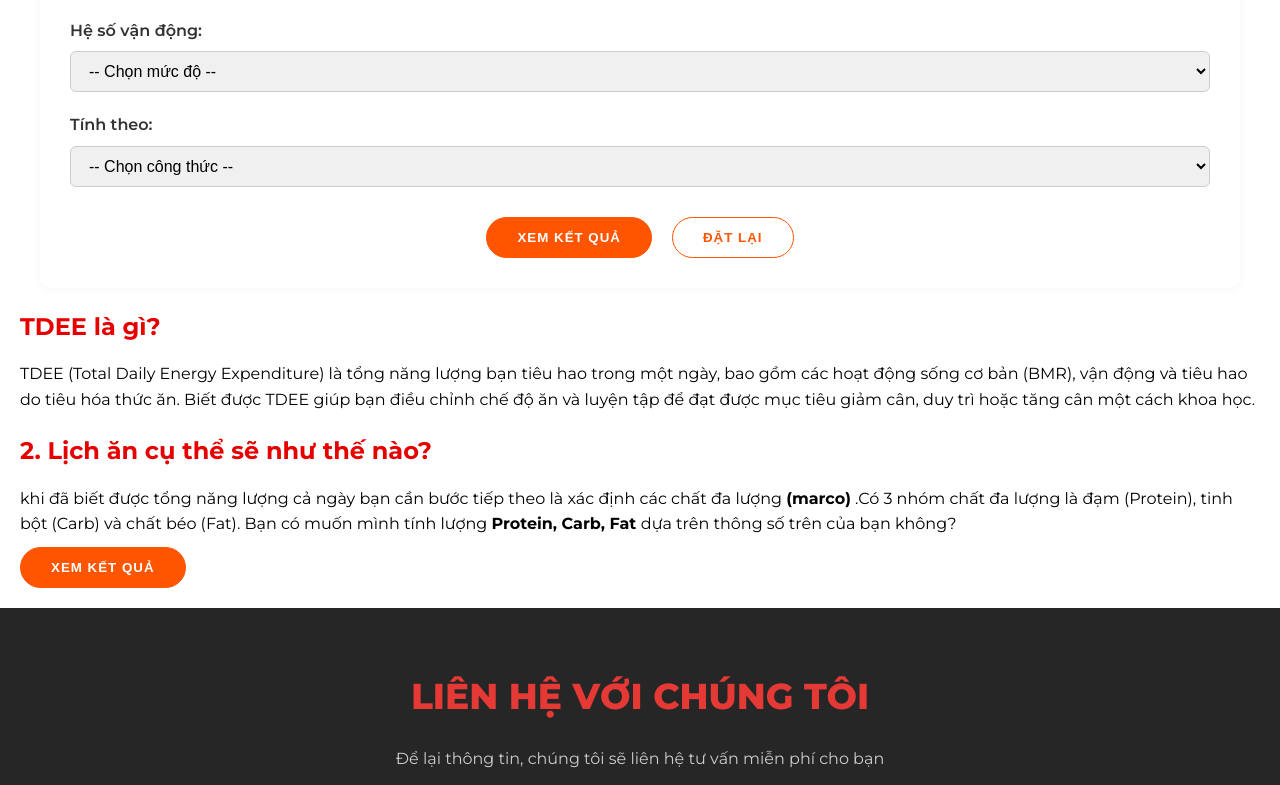
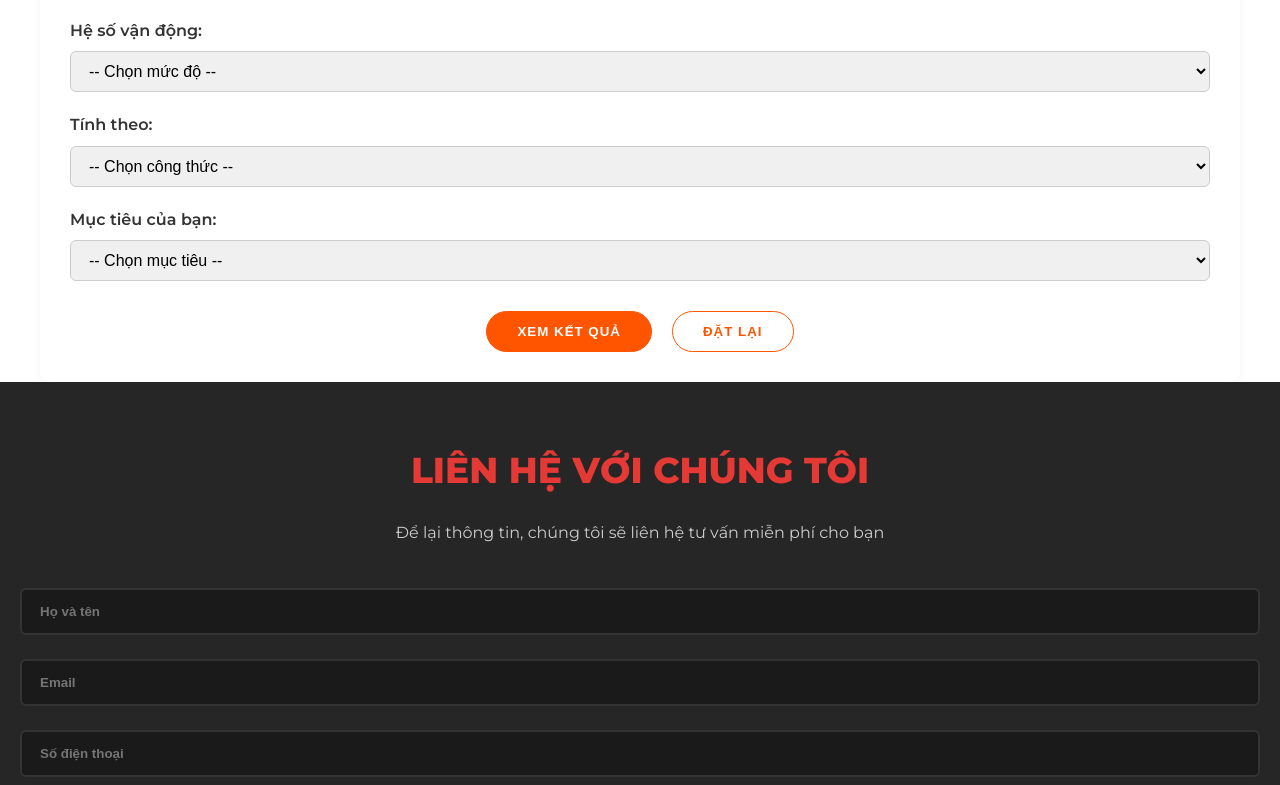
Before and after one commit to ThienAress/htcoaching, a React (Vite) app in the folder my-create-app/: page /tdee-calculator in a window 1280 px wide. Shown: the part 579-1364 px from the top of the page. Built offline with nearby package versions, Linux system fonts and the light colour scheme.

Commit message:
done logic tdeeCalculator

```diff
--- a/my-create-app/src/Pages/TdeeCalculator/TdeeCalculator.jsx
+++ b/my-create-app/src/Pages/TdeeCalculator/TdeeCalculator.jsx
@@ -13,38 +13,47 @@ const TdeeCalculator = () => {
     activity: "",
     formula: "",
     bodyfat: "",
+    goal: "",
   });
 
   const [errors, setErrors] = useState({});
   const [tdee, setTdee] = useState(null);
   const [bmr, setBmr] = useState(null);
+  const [adjustedCalories, setAdjustedCalories] = useState(null);
   const [macroSet, setMacroSet] = useState(null);
+  const [goalNotice, setGoalNotice] = useState(false);
 
   const handleChange = (e) => {
     const { name, value } = e.target;
     if (!name) return;
+    if (["height", "weight", "age", "bodyfat"].includes(name) && value < 0)
+      return;
     setForm((prev) => ({ ...prev, [name]: value }));
     setErrors((prev) => ({ ...prev, [name]: "" }));
   };
 
   const handleSubmit = (e) => {
     e.preventDefault();
-    const { gender, height, weight, age, activity, formula, bodyfat } = form;
+    const { gender, height, weight, age, activity, formula, bodyfat, goal } =
+      form;
 
     let newErrors = {};
     if (!gender) newErrors.gender = "Vui lòng chọn giới tính.";
-    if (!height) newErrors.height = "Vui lòng nhập chiều cao.";
-    if (!weight) newErrors.weight = "Vui lòng nhập cân nặng.";
-    if (!age) newErrors.age = "Vui lòng nhập tuổi.";
+    if (!height || height <= 0) newErrors.height = "Chiều cao phải lớn hơn 0.";
+    if (!weight || weight <= 0) newErrors.weight = "Cân nặng phải lớn hơn 0.";
+    if (!age || age <= 0) newErrors.age = "Tuổi phải lớn hơn 0.";
     if (!activity) newErrors.activity = "Vui lòng chọn mức độ hoạt động.";
     if (!formula) newErrors.formula = "Vui lòng chọn công thức.";
-    if (formula === "Katch-McArdle" && !bodyfat)
+    if (!goal) newErrors.goal = "Vui lòng chọn mục tiêu.";
+    if (formula === "Katch-McArdle" && (!bodyfat || bodyfat <= 0)) {
       newErrors.bodyfat = "Vui lòng nhập body fat (%).";
+    }
 
     if (Object.keys(newErrors).length > 0) {
       setErrors(newErrors);
       setTdee(null);
       setBmr(null);
+      setAdjustedCalories(null);
       return;
     }
 
@@ -52,20 +61,26 @@ const TdeeCalculator = () => {
     const w = parseFloat(weight);
     const a = parseInt(age);
     const act = parseFloat(activity);
+    let calculatedBmr = 0;
 
-    let calculatedBmr = 0;
     if (formula === "Mifflin-St Jeor") {
       calculatedBmr = 10 * w + 6.25 * h - 5 * a + (gender === "Nam" ? 5 : -161);
-    } else if (formula === "Katch-McArdle") {
+    } else {
       const bf = parseFloat(bodyfat) / 100;
       const leanMass = w * (1 - bf);
       calculatedBmr = 370 + 21.6 * leanMass;
     }
 
-    const calculatedTdee = Math.round(calculatedBmr * act);
+    const tdeeBase = calculatedBmr * act;
     setBmr(Math.round(calculatedBmr));
-    setTdee(calculatedTdee);
+    setTdee(Math.round(tdeeBase));
+
+    let adjusted = tdeeBase;
+    if (goal === "gain") adjusted += 300;
+    else if (goal === "lose") adjusted -= 300;
+    setAdjustedCalories(Math.round(adjusted));
     setMacroSet(null);
+    setGoalNotice(false);
   };
 
   const handleReset = () => {
@@ -77,28 +92,30 @@ const TdeeCalculator = () => {
       activity: "",
       formula: "",
       bodyfat: "",
+      goal: "",
     });
     setTdee(null);
     setBmr(null);
+    setAdjustedCalories(null);
     setErrors({});
     setMacroSet(null);
+    setGoalNotice(false);
   };
 
   const calculateMacro = () => {
-    if (!tdee) return;
-
+    if (!adjustedCalories) return;
     const plans = {
       "Low-carb": { protein: 0.4, fat: 0.4, carb: 0.2 },
-      "Moderate-carb ": { protein: 0.3, fat: 0.35, carb: 0.35 },
+      "Moderate-carb": { protein: 0.3, fat: 0.35, carb: 0.35 },
       "High-carb": { protein: 0.3, fat: 0.2, carb: 0.5 },
     };
 
     const results = {};
-    for (const [goal, ratio] of Object.entries(plans)) {
-      const pCal = tdee * ratio.protein;
-      const cCal = tdee * ratio.carb;
-      const fCal = tdee * ratio.fat;
-      results[goal] = {
+    for (const [goalName, ratio] of Object.entries(plans)) {
+      const pCal = adjustedCalories * ratio.protein;
+      const cCal = adjustedCalories * ratio.carb;
+      const fCal = adjustedCalories * ratio.fat;
+      results[goalName] = {
         protein: Math.round(pCal / 4),
         carb: Math.round(cCal / 4),
         fat: Math.round(fCal / 9),
@@ -115,7 +132,6 @@ const TdeeCalculator = () => {
           <h2 className="tdee-title">
             ĐO LƯỢNG CALO ĐỐT CHÁY TRONG 1 NGÀY TDEE
           </h2>
-
           <form
             className="tdee-form"
             onSubmit={handleSubmit}
@@ -137,12 +153,12 @@ const TdeeCalculator = () => {
                   <p className="error-message">{errors.gender}</p>
                 )}
               </div>
-
               <div className="form-group">
                 <label>Chiều cao (cm):</label>
                 <input
                   type="number"
                   name="height"
+                  min="0"
                   value={form.height}
                   onChange={handleChange}
                 />
@@ -150,12 +166,12 @@ const TdeeCalculator = () => {
                   <p className="error-message">{errors.height}</p>
                 )}
               </div>
-
               <div className="form-group">
                 <label>Cân nặng (kg):</label>
                 <input
                   type="number"
                   name="weight"
+                  min="0"
                   value={form.weight}
                   onChange={handleChange}
                 />
@@ -163,18 +179,17 @@ const TdeeCalculator = () => {
                   <p className="error-message">{errors.weight}</p>
                 )}
               </div>
-
               <div className="form-group">
                 <label>Tuổi:</label>
                 <input
                   type="number"
                   name="age"
+                  min="0"
                   value={form.age}
                   onChange={handleChange}
                 />
                 {errors.age && <p className="error-message">{errors.age}</p>}
               </div>
-
               <div className="form-group">
                 <label>Hệ số vận động:</label>
                 <select
@@ -185,7 +200,7 @@ const TdeeCalculator = () => {
                   <option value="">-- Chọn mức độ --</option>
                   <option value="1.2">Ít vận động</option>
                   <option value="1.375">Vận động nhẹ (1–3 buổi/tuần)</option>
-                  <option value="1.55">Vận động phải (3–5 buổi/tuần)</option>
+                  <option value="1.55">Vận động vừa (3–5 buổi/tuần)</option>
                   <option value="1.725">Vận động nhiều (6–7 buổi/tuần)</option>
                   <option value="1.9">Vận động rất nhiều (2 buổi/ngày)</option>
                 </select>
@@ -193,7 +208,6 @@ const TdeeCalculator = () => {
                   <p className="error-message">{errors.activity}</p>
                 )}
               </div>
-
               <div className="form-group">
                 <label>Tính theo:</label>
                 <select
@@ -209,13 +223,13 @@ const TdeeCalculator = () => {
                   <p className="error-message">{errors.formula}</p>
                 )}
               </div>
-
               {form.formula === "Katch-McArdle" && (
                 <div className="form-group">
                   <label>Body Fat (%):</label>
                   <input
                     type="number"
                     name="bodyfat"
+                    min="0"
                     value={form.bodyfat}
                     onChange={handleChange}
                   />
@@ -224,8 +238,32 @@ const TdeeCalculator = () => {
                   )}
                 </div>
               )}
+              <div className="form-group">
+                <label>Mục tiêu của bạn:</label>
+                <select
+                  name="goal"
+                  value={form.goal}
+                  onChange={(e) => {
+                    const prev = form.goal;
+                    handleChange(e);
+                    if (prev && prev !== e.target.value) setGoalNotice(true);
+                    else setGoalNotice(false);
+                  }}
+                >
+                  <option value="">-- Chọn mục tiêu --</option>
+                  <option value="gain">Tăng cơ</option>
+                  <option value="lose">Giảm mỡ</option>
+                  <option value="maintain">Duy trì</option>
+                </select>
+                {errors.goal && <p className="error-message">{errors.goal}</p>}
+                {goalNotice && (
+                  <p className="goal-notice">
+                    Bạn đã thay đổi mục tiêu. Hãy bấm lại vào nút "Xem kết quả"
+                    để xem kết quả mới.
+                  </p>
+                )}
               </div>
-
+            </div>
             <div className="form-actions">
               <button type="submit" className="btn btn-primary">
                 Xem kết quả
@@ -240,74 +278,97 @@ const TdeeCalculator = () => {
                 <div className="result-card">
                   <h4>TDEE của bạn:</h4>
                   <div className="value">
-                    {tdee}
-                    <span> kcal/ngày</span>
+                    {tdee} <span>kcal/ngày</span>
                   </div>
                 </div>
                 <div className="result-card">
                   <h4>BMR của bạn:</h4>
                   <div className="value">
-                    {bmr}
-                    <span> kcal/ngày</span>
+                    {bmr} <span>kcal/ngày</span>
                   </div>
                 </div>
                 <div className="result-card">
-                  <h4>Lượng calo cần thiết:</h4>
+                  <h4>
+                    Lượng calories cần thiết (
+                    {form.goal === "gain"
+                      ? "tăng cân"
+                      : form.goal === "lose"
+                      ? "giảm mỡ"
+                      : "duy trì"}
+                    ):
+                  </h4>
                   <div className="value">
-                    {tdee}
-                    <span> kcal/ngày</span>
+                    {adjustedCalories} <span>kcal/ngày</span>
                   </div>
                 </div>
               </div>
             )}
           </form>
 
+          {adjustedCalories && (
+            <>
               <div className="tdee-description">
                 <h3>TDEE là gì?</h3>
                 <p>
-              TDEE (Total Daily Energy Expenditure) là tổng năng lượng bạn tiêu
-              hao trong một ngày, bao gồm các hoạt động sống cơ bản (BMR), vận
-              động và tiêu hao do tiêu hóa thức ăn. Biết được TDEE giúp bạn điều
-              chỉnh chế độ ăn và luyện tập để đạt được mục tiêu giảm cân, duy
-              trì hoặc tăng cân một cách khoa học.
+                  TDEE (Total Daily Energy Expenditure) là tổng năng lượng bạn
+                  tiêu hao trong một ngày, bao gồm các hoạt động sống cơ bản
+                  (BMR), vận động và tiêu hao do tiêu hóa thức ăn. Biết được
+                  TDEE giúp bạn điều chỉnh chế độ ăn và luyện tập để đạt được
+                  mục tiêu.
                 </p>
               </div>
 
               <div className="tdee-info-section">
                 <h3>2. Lịch ăn cụ thể sẽ như thế nào?</h3>
                 <p>
-              khi đã biết được tổng năng lượng cả ngày bạn cần bước tiếp theo là
-              xác định các chất đa lượng <strong>(marco)</strong> .Có 3 nhóm
-              chất đa lượng là đạm (Protein), tinh bột (Carb) và chất béo (Fat).
-              Bạn có muốn mình tính lượng <strong>Protein, Carb, Fat </strong>
-              dựa trên thông số trên của bạn không?
+                  Khi đã biết được tổng năng lượng bạn cần, bước tiếp theo là
+                  xác định các chất đa lượng (macros): Đạm (Protein), Tinh bột
+                  (Carb), Chất béo (Fat). Bạn muốn mình tính giúp không?
                 </p>
                 <button onClick={calculateMacro} className="btn btn-primary">
                   Xem kết quả
                 </button>
+                {macroSet && (
+                  <>
+                    <p className="macro-note">
+                      Đây là lượng calories mình đã điều chỉnh từ TDEE ban đầu
+                      của bạn là <strong>{tdee}</strong> kcal thành lượng
+                      calories cần thiết để{" "}
+                      <strong>
+                        {form.goal === "gain"
+                          ? "tăng cân"
+                          : form.goal === "lose"
+                          ? "giảm cân"
+                          : "duy trì cân nặng"}
+                      </strong>{" "}
+                      là <strong>{adjustedCalories}</strong> kcal. Lượng
+                      calories mình điều chỉnh là <strong>300kcal</strong>
+                    </p>
 
-            {macroSet && (
                     <div className="macro-table">
                       {Object.entries(macroSet).map(([goal, values]) => (
                         <div className="macro-card" key={goal}>
                           <h4>{goal}</h4>
                           <div className="macro-row">
                             <strong>{values.protein}g</strong>
-                      <span>protein</span>
+                            <span>Protein</span>
                           </div>
                           <div className="macro-row">
                             <strong>{values.fat}g</strong>
-                      <span>fats</span>
+                            <span>Fat</span>
                           </div>
                           <div className="macro-row">
                             <strong>{values.carb}g</strong>
-                      <span>carbs</span>
+                            <span>Carbs</span>
                           </div>
                         </div>
                       ))}
                     </div>
+                  </>
                 )}
               </div>
+            </>
+          )}
         </div>
       </section>
       <Contact />
```
Also changed, not shown: my-create-app/src/Pages/TdeeCalculator/TdeeCalculator.css (+30 -0 lines). Lines whose indentation alone changed are shown as unchanged.
